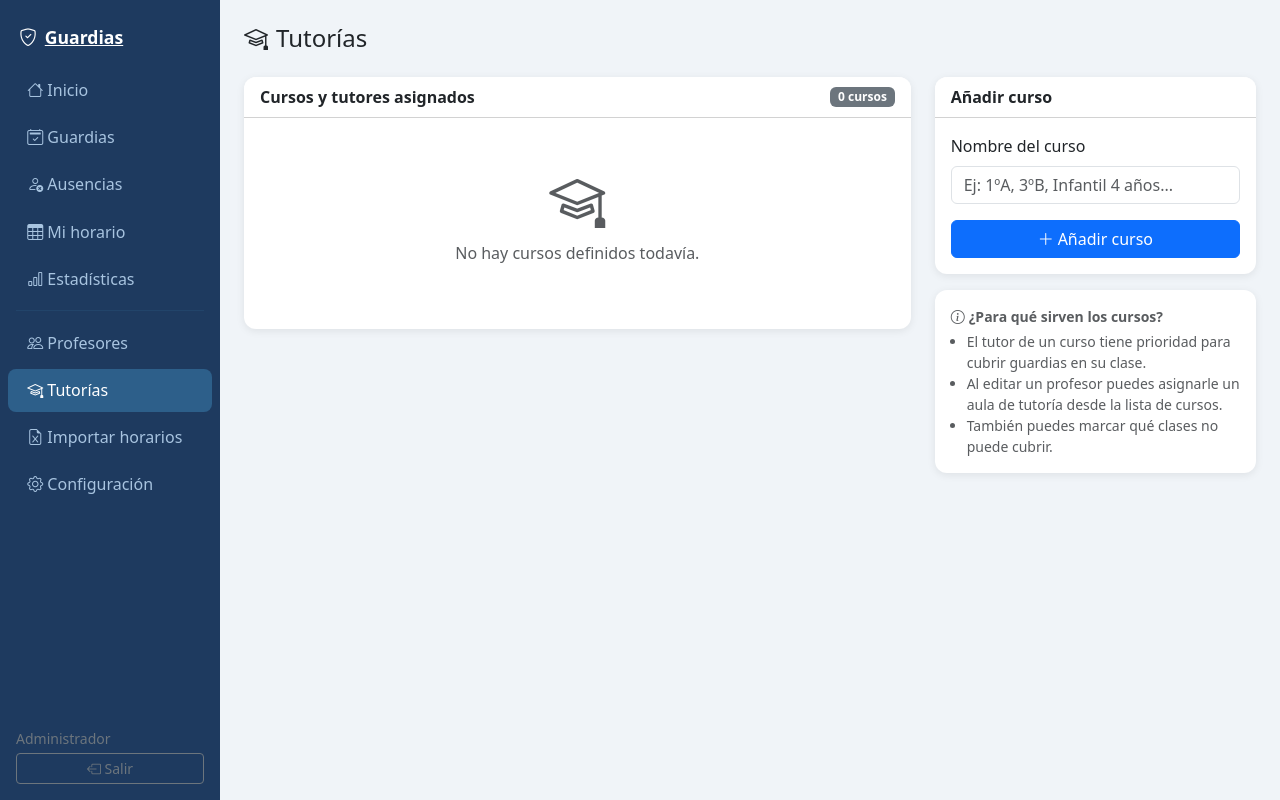
After one commit to gajajaja010/guardias-colegio, a Flask app: page /tutorias in a window 1280 px wide. The commit adds this page. Run offline with Flask 3, Linux system fonts and the light colour scheme; a user stored in the database is signed in.

Commit message:
Añadir modelo Curso, página Tutorías y mejoras en formulario de profesor
- Nuevo modelo Curso para gestionar la lista de clases del colegio
- Nueva página /tutorias (solo admin): añadir/eliminar cursos y asignar tutor a cada uno
- aula_tutoria pasa a ser un desplegable con los cursos disponibles
- Clases bloqueadas pasan a ser checkboxes con los cursos existentes
- Enlace "Tutorías" en la barra lateral de administración

```diff
--- a/app.py
+++ b/app.py
@@ -159,6 +159,12 @@ class Guardia(db.Model):
     aula = db.Column(db.String(50))
 
     profesor_ausente = db.relationship('Profesor', foreign_keys=[profesor_ausente_id])
+
+
+class Curso(db.Model):
+    id = db.Column(db.Integer, primary_key=True)
+    nombre = db.Column(db.String(50), unique=True, nullable=False)
+    orden = db.Column(db.Integer, default=0)
 
 
 class ConfiguracionEmail(db.Model):
@@ -390,9 +396,9 @@ def nuevo_profesor():
         email = request.form.get('email', '').strip().lower()
         if Profesor.query.filter_by(email=email).first():
             flash('Ya existe un profesor con ese email.', 'danger')
-            return render_template('form_profesor.html', profesor=None)
-        raw = request.form.get('aulas_bloqueadas_raw', '')
-        aulas_bloqueadas = json.dumps([a.strip() for a in raw.split(',') if a.strip()])
+            cursos = Curso.query.order_by(Curso.orden, Curso.nombre).all()
+            return render_template('form_profesor.html', profesor=None, cursos=cursos)
+        aulas_bloqueadas = json.dumps(request.form.getlist('aulas_bloqueadas'))
         p = Profesor(
             nombre=request.form.get('nombre', '').strip(),
             email=email,
@@ -413,7 +419,8 @@ def nuevo_profesor():
         else:
             flash(f'Profesor {p.nombre} añadido. Configura el email para enviarle la invitación, o usa "Reenviar invitación" más adelante.', 'warning')
         return redirect(url_for('profesores'))
-    return render_template('form_profesor.html', profesor=None)
+    cursos = Curso.query.order_by(Curso.orden, Curso.nombre).all()
+    return render_template('form_profesor.html', profesor=None, cursos=cursos)
 
 
 @app.route('/profesores/<int:id>/enlace-invitacion')
@@ -486,8 +493,7 @@ def editar_profesor(id):
         p.nombre = request.form.get('nombre', '').strip()
         p.etapa = request.form.get('etapa', '').strip() or None
         p.aula_tutoria = request.form.get('aula_tutoria', '').strip() or None
-        raw = request.form.get('aulas_bloqueadas_raw', '')
-        p.aulas_bloqueadas = json.dumps([a.strip() for a in raw.split(',') if a.strip()])
+        p.aulas_bloqueadas = json.dumps(request.form.getlist('aulas_bloqueadas'))
         if current_user.es_admin:
             p.es_admin = bool(request.form.get('es_admin'))
             p.es_especialista = bool(request.form.get('es_especialista'))
@@ -497,7 +503,8 @@ def editar_profesor(id):
         db.session.commit()
         flash('Perfil actualizado.', 'success')
         return redirect(url_for('profesores'))
-    return render_template('form_profesor.html', profesor=p)
+    cursos = Curso.query.order_by(Curso.orden, Curso.nombre).all()
+    return render_template('form_profesor.html', profesor=p, cursos=cursos)
 
 
 @app.route('/profesores/<int:id>/baja', methods=['POST'])
@@ -1077,6 +1084,63 @@ def cambiar_modo():
     return redirect(url_for('configuracion'))
 
 
+# ───────────────────────────── TUTORÍAS ─────────────────────────────
+
+@app.route('/tutorias', methods=['GET', 'POST'])
+@login_required
+def tutorias():
+    if not current_user.es_admin:
+        flash('Solo administradores.', 'danger')
+        return redirect(url_for('dashboard'))
+
+    if request.method == 'POST':
+        accion = request.form.get('accion')
+
+        if accion == 'add_curso':
+            nombre = request.form.get('nombre', '').strip()
+            if nombre:
+                if not Curso.query.filter_by(nombre=nombre).first():
+                    orden = Curso.query.count()
+                    db.session.add(Curso(nombre=nombre, orden=orden))
+                    db.session.commit()
+                    flash(f'Curso "{nombre}" añadido.', 'success')
+                else:
+                    flash(f'El curso "{nombre}" ya existe.', 'warning')
+
+        elif accion == 'delete_curso':
+            curso_id = int(request.form.get('curso_id', 0))
+            curso = Curso.query.get_or_404(curso_id)
+            # Desasignar tutores que tenían este curso
+            Profesor.query.filter_by(aula_tutoria=curso.nombre).update({'aula_tutoria': None})
+            db.session.delete(curso)
+            db.session.commit()
+            flash(f'Curso eliminado.', 'success')
+
+        elif accion == 'assign_tutor':
+            curso_id = int(request.form.get('curso_id', 0))
+            profesor_id = request.form.get('profesor_id', '')
+            curso = Curso.query.get_or_404(curso_id)
+            # Quitar a quien tenía este curso antes
+            Profesor.query.filter_by(aula_tutoria=curso.nombre).update({'aula_tutoria': None})
+            if profesor_id:
+                p = Profesor.query.get_or_404(int(profesor_id))
+                p.aula_tutoria = curso.nombre
+            db.session.commit()
+            flash('Tutor actualizado.', 'success')
+
+        return redirect(url_for('tutorias'))
+
+    cursos = Curso.query.order_by(Curso.orden, Curso.nombre).all()
+    profesores_lista = Profesor.query.filter_by(activo=True, de_baja=False).order_by(Profesor.nombre).all()
+    # Mapear curso -> tutor
+    tutores = {
+        c.nombre: Profesor.query.filter_by(aula_tutoria=c.nombre).first()
+        for c in cursos
+    }
+    return render_template('tutorias.html',
+        cursos=cursos, profesores=profesores_lista, tutores=tutores)
+
+
 # ───────────────────────────── INIT DB ─────────────────────────────
 
 def init_db():
--- a/templates/base.html
+++ b/templates/base.html
@@ -50,6 +50,9 @@
         <a class="nav-link {% if request.endpoint == 'profesores' %}active{% endif %}" href="{{ url_for('profesores') }}">
           <i class="bi bi-people"></i> Profesores
         </a>
+        <a class="nav-link {% if request.endpoint == 'tutorias' %}active{% endif %}" href="{{ url_for('tutorias') }}">
+          <i class="bi bi-mortarboard"></i> Tutorías
+        </a>
         <a class="nav-link {% if request.endpoint == 'importar_horarios' %}active{% endif %}" href="{{ url_for('importar_horarios') }}">
           <i class="bi bi-file-earmark-excel"></i> Importar horarios
         </a>
--- /dev/null
+++ b/templates/tutorias.html
@@ -0,0 +1,112 @@
+{% extends 'base.html' %}
+{% block title %}Tutorías{% endblock %}
+{% block content %}
+<div class="d-flex justify-content-between align-items-center mb-4">
+  <h4 class="mb-0"><i class="bi bi-mortarboard me-2"></i>Tutorías</h4>
+</div>
+
+<div class="row g-4">
+  <!-- Lista de cursos -->
+  <div class="col-md-8">
+    <div class="card">
+      <div class="card-header bg-white d-flex justify-content-between align-items-center">
+        <span>Cursos y tutores asignados</span>
+        <span class="badge bg-secondary">{{ cursos|length }} cursos</span>
+      </div>
+      <div class="card-body p-0">
+        {% if cursos %}
+        <table class="table table-hover mb-0">
+          <thead class="table-light">
+            <tr>
+              <th>Curso</th>
+              <th>Tutor/a asignado/a</th>
+              <th style="width:180px">Cambiar tutor</th>
+              <th style="width:60px"></th>
+            </tr>
+          </thead>
+          <tbody>
+            {% for c in cursos %}
+            <tr>
+              <td class="align-middle fw-semibold">{{ c.nombre }}</td>
+              <td class="align-middle">
+                {% if tutores[c.nombre] %}
+                <span class="badge bg-success">{{ tutores[c.nombre].nombre }}</span>
+                {% else %}
+                <span class="text-muted small">Sin tutor</span>
+                {% endif %}
+              </td>
+              <td class="align-middle">
+                <form method="POST" class="d-flex gap-1">
+                  <input type="hidden" name="accion" value="assign_tutor">
+                  <input type="hidden" name="curso_id" value="{{ c.id }}">
+                  <select name="profesor_id" class="form-select form-select-sm">
+                    <option value="">— Sin tutor —</option>
+                    {% for p in profesores %}
+                    <option value="{{ p.id }}"
+                      {{ 'selected' if tutores[c.nombre] and tutores[c.nombre].id == p.id }}>
+                      {{ p.nombre }}
+                    </option>
+                    {% endfor %}
+                  </select>
+                  <button type="submit" class="btn btn-sm btn-outline-primary" title="Guardar">
+                    <i class="bi bi-check-lg"></i>
+                  </button>
+                </form>
+              </td>
+              <td class="align-middle text-end">
+                <form method="POST" onsubmit="return confirm('¿Eliminar el curso {{ c.nombre }}?')">
+                  <input type="hidden" name="accion" value="delete_curso">
+                  <input type="hidden" name="curso_id" value="{{ c.id }}">
+                  <button type="submit" class="btn btn-sm btn-outline-danger" title="Eliminar curso">
+                    <i class="bi bi-trash"></i>
+                  </button>
+                </form>
+              </td>
+            </tr>
+            {% endfor %}
+          </tbody>
+        </table>
+        {% else %}
+        <div class="text-center text-muted py-5">
+          <i class="bi bi-mortarboard display-4"></i>
+          <p class="mt-2">No hay cursos definidos todavía.</p>
+        </div>
+        {% endif %}
+      </div>
+    </div>
+  </div>
+
+  <!-- Añadir curso -->
+  <div class="col-md-4">
+    <div class="card">
+      <div class="card-header bg-white">Añadir curso</div>
+      <div class="card-body">
+        <form method="POST">
+          <input type="hidden" name="accion" value="add_curso">
+          <div class="mb-3">
+            <label class="form-label">Nombre del curso</label>
+            <input type="text" name="nombre" class="form-control"
+              placeholder="Ej: 1ºA, 3ºB, Infantil 4 años..." required>
+          </div>
+          <div class="d-grid">
+            <button type="submit" class="btn btn-primary">
+              <i class="bi bi-plus-lg me-1"></i>Añadir curso
+            </button>
+          </div>
+        </form>
+      </div>
+    </div>
+
+    <div class="card mt-3">
+      <div class="card-body text-muted small">
+        <p class="mb-1"><i class="bi bi-info-circle me-1"></i><strong>¿Para qué sirven los cursos?</strong></p>
+        <ul class="ps-3 mb-0">
+          <li>El tutor de un curso tiene prioridad para cubrir guardias en su clase.</li>
+          <li>Al editar un profesor puedes asignarle un aula de tutoría desde la lista de cursos.</li>
+          <li>También puedes marcar qué clases no puede cubrir.</li>
+        </ul>
+      </div>
+    </div>
+  </div>
+</div>
+{% endblock %}
```
Also changed, not shown: templates/form_profesor.html (+28 -6 lines).
